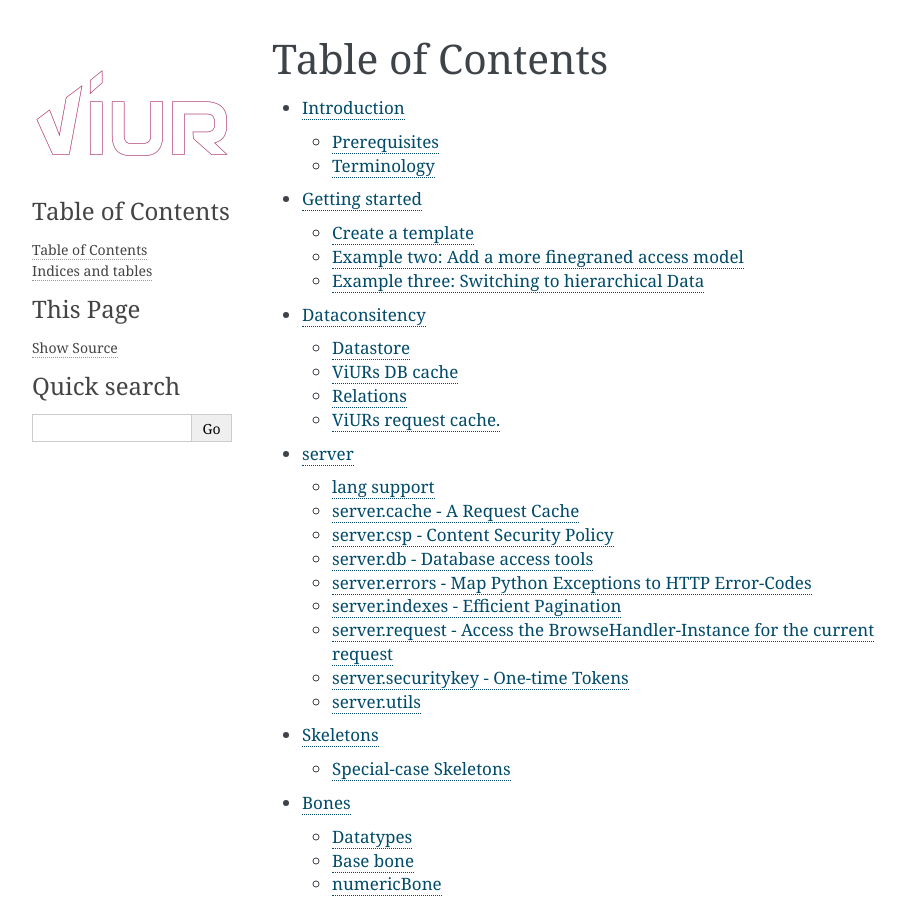
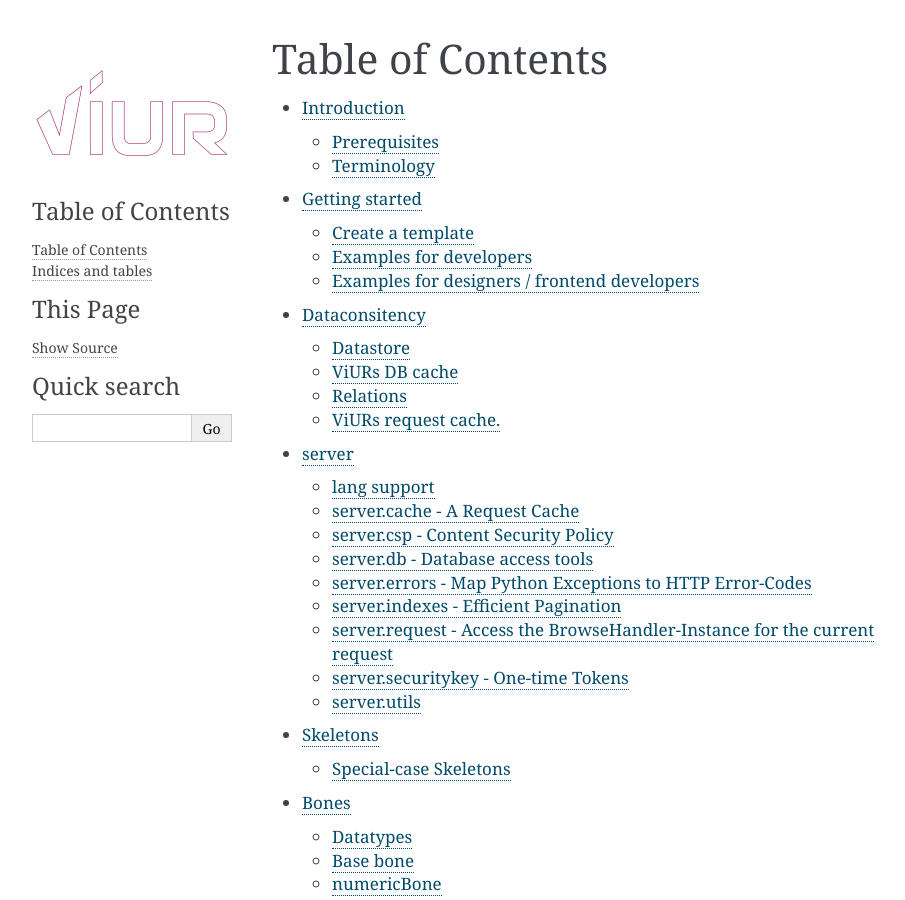
Before and after one commit to viur-framework/viur-docs, a Sphinx documentation site: the page built from source/index.rst, in a window 1280 px wide and 900 px high. Shown: the whole window, without its empty margins (148-1053 px from the left). Built offline with Sphinx 7.4.7, drawn with Linux system fonts in a browser that asks for light colours; some of the changed lines change nothing that is shown.

Commit message:
Added more quickstart infos

```diff
--- a/source/quickstart.rst
+++ b/source/quickstart.rst
@@ -51,6 +51,7 @@
 *must* be in your models folder
 
 ::
+
     # -*- coding: utf-8 -*-
     from server.skeleton import Skeleton
     from server.bones import *
@@ -58,7 +59,7 @@
     class NewsSkel( Skeleton ): #Datamodel for this modul:
         kindName = "news" #Save entities to the collection news
         name = stringBone(  descr="Name", required=True )
-        descr = textBone(  descr="Descr", required=False )
+        descr = textBone(  descr="Description", required=False )
 
 
 
@@ -80,14 +81,14 @@
 
 ::
 
-class Test( List ):
-    adminInfo = {
-            "name": "News", #Name of this modul, as shown in Admin
-            "handler": "list",  #Which handler to invoke
-            "icon": "icons/modules/news.png", #Icon for this modul
-            "filter":{"orderby":"creationdate"}, #Default filter for the admin (i.e. dont filter; just sort )
-            "columns":["name"] # Default set of columns visible in the admin
-    }
+    class News( List ):
+        adminInfo = {
+                "name": "News", #Name of this modul, as shown in Admin
+                "handler": "list",  #Which handler to invoke
+                "icon": "icons/modules/news.png", #Icon for this modul
+                "filter":{"orderby":"creationdate"}, #Default filter for the admin (i.e. dont filter; just sort )
+                "columns":["name"] # Default set of columns visible in the admin
+        }
 
 
 Fourth step: Define the accessrights. In this example, we'll make the list public;
@@ -180,8 +181,13 @@
   </table>
 
 
-Example two: Add a more finegraned access model
------------------------------------------------
+Got it? Then dive deeper into ViUR, depending whereever your are an designer or an developer!
+
+Examples for developers
+-----------------------
+
+Add a more finegraned access model
+^^^^^^^^^^^^^^^^^^^^^^^^^^^^^^^^^^
 
 So what if we need to distinguish between registered users and guests?
 Step one: We add a new property to our newsmodel.
@@ -208,11 +214,12 @@
                 rawfilter.filter("access <=", "1")
            return rawfilter
 
+Please note that this doesn't need any changes inside the template. The template would now automatically receive only
+the entries the current user is allowed to see.
 
 
-
-Example three: Switching to hierarchical Data
----------------------------------------------
+Switching to hierarchical Data
+^^^^^^^^^^^^^^^^^^^^^^^^^^^^^^
 
 If a flat datastructure doesn't fit your needs anymore, its easy to switch to a hierarchical structure.
 The following code shows the modified module, which utilizes the hierarchy application to store its data.
@@ -266,3 +273,148 @@
     def canList( self, parent ):
         #Anybody can browse a node
         return( True )
+
+
+Writing your own code
+^^^^^^^^^^^^^^^^^^^^^
+
+Adding your own code to an application is easy in ViUR.
+You could simply extend your News-Class (add a function) and mark it with *@exposed*. All functions marked with @exposed
+are directly accessible from outside. So if you have something like
+
+::
+
+    # -*- coding: utf-8 -*-
+    from server.applications.list import List
+    from server import exposed
+
+    class News(List):
+        viewTemplate = "news_view" #Name of the template which displayes *one* entry
+        listTemplate = "news_list" #Name of the template which displayes several entries
+
+        @exposed
+        def test(self, *args, **kwargs):
+            return u"Hello world!"
+
+        ....
+
+your function test would be accessible unter the url "/news/test".
+Want to have your code run in the root ("/")?
+Create a *module* "index.py" and put the following code in there:
+
+::
+
+    # -*- coding: utf-8 -*-
+    from server import exposed
+
+    class Index(object):
+        def __init__(self, *args, **kwargs):
+            super( index, self ).__init__()
+
+        @exposed
+        def index( self, *args,  **kwargs ):
+            return u"Hello world!"
+
+    Index.jinja2 = True
+
+
+.. Hint::
+    All modules (like models) need to be included in the __init__.py of that folder. So for your Index modul you'll need
+    to put the following in there.
+        ::
+
+            from modules.index import Index as index
+
+
+
+Need to access the database?
+For purely custom code you can use the lightweight dictionary-based api:
+
+::
+
+    from server import db
+
+    # Create a new entry
+    entry = db.Entry("news")
+    entry["name"] = u"Hello world!"
+    newKey = db.Put(entry)
+
+    # Fetch entries from the database
+    entry = db.Get(newKey) # Get the entry stored under key *newKey*
+    entries = db.Query("news").run(99) # Fetch up to 99 entries from the datastore
+
+
+
+If you want to access data for which a skeleton is defined, it's highly recommended to use *only* that skeleton-api while
+working with those data. Corruptions might occur otherwise.
+
+::
+
+    from models.news import NewsSkel
+
+    # Create a new entry
+    skel = NewsSkel()
+    skel["name"].value = u"Hello world!"
+    key = skel.toDB()
+
+    # Fetch entries from the database
+    skel = NewsSkel()
+    skel.fromDB(newKey)
+    skellist =  NewsSkel().all().fetch(99) # Fetch up to 99 entries from the datastore
+
+
+
+Examples for designers / frontend developers
+----------------------
+
+As a template designer, you can focus on providing a good user experience and don't have to bother about thinks like
+access control. Need to render a list? You'll receive the global variable *skellist*:
+
+::
+
+    <ol>
+        {% for skel in skellist %}
+            <li>{{ skel.name }}</li>
+        {% endfor %}
+    </ol>
+
+
+If you're inside a view (displaying only one item), you'll rececive *skel* instad:
+
+::
+
+    Name: {{skel.name}}
+
+Have static content like css or images? Drop these in the *static* directory of your application. It will be available
+unter the url /static/.
+
+You need two or more templates for the same thing? Use the *style* parameter. If you access
+/news/list?style=teststyle, ViUR will first try to load the template news_list_teststyle.html. If it does exist, this file
+will be used, otherwise ViUR loads the default template news_list.html and pass the global variable style set to "teststyle".
+
+Want to embed data from a different module into the current template? You can either embed a fully rendered template by
+calling *execRequest* or you can fetch the data by yourself and prepare output accordingly.
+
+::
+
+    {{ execRequest("news/list", style="embed") }} {# Will call /news/list?style=embed and insert the result here #}
+    {% set newsList = getList("news") %} {# Fetch a list of news and assign the resulting skellist to newsList #}
+    {% for news in newsList %}
+        {{ news.name }}
+    {% endfor %}
+
+Need the next page of list? Just append/update the cursor send along with the request.
+
+::
+
+    {% for skel in skellist %}
+        {{ skel.name }}
+    {% endfor %}
+
+    <a href="{{ updateUrl(cursor=skellist.cursor) }}">Next page</a>
+
+More SEO-Friedly URLs? Instead of pointing views to */news/view/{{skel.id}}*, you can use something like
+*/news/view/{{skel.id|shortKey}}/{{skel.name|urlencode}}*
+
+Translate a predefined key? Use {{ _("this are {{count}} unread news", count=skellist|length) }}. Please note that if you
+get translated string/textBones, these will adapt automatically to the current language. Just print them to your template with {{ skel.name }}.
```
